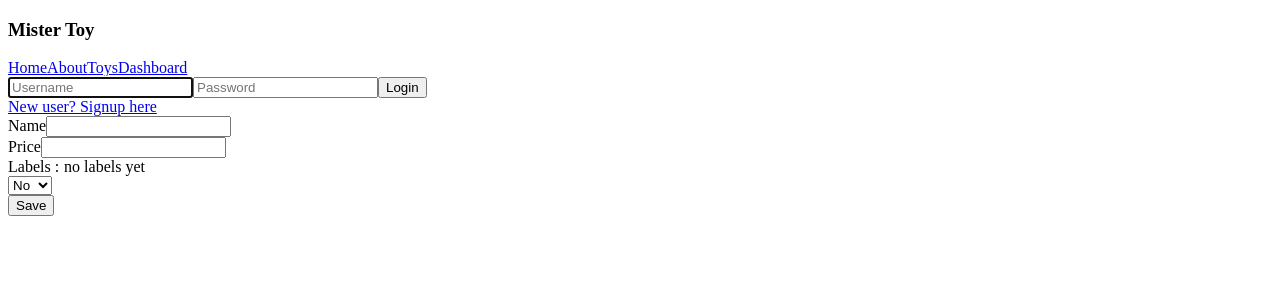
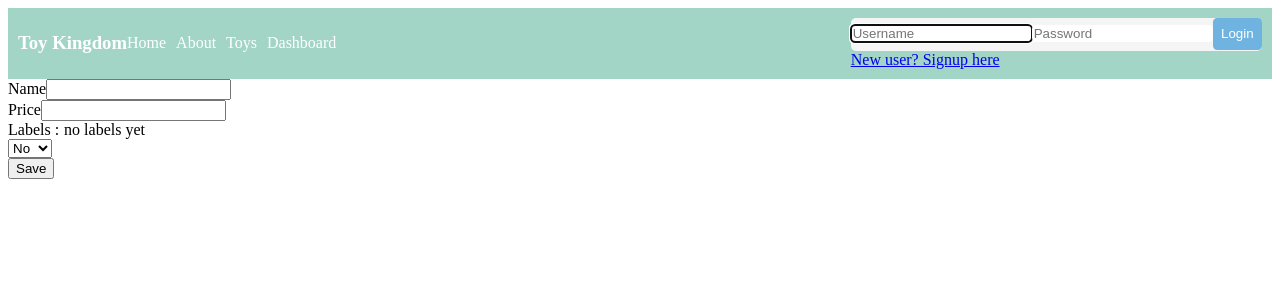
Before and after one commit to Haim-Braunstein/misterToy-frontend, a React (Vite) app: page /toy/edit in a window 1280 px wide. Shown: the top 300 px of the page. Built offline with nearby package versions, Linux system fonts and the light colour scheme.

Commit message:
Add style to app header

```diff
--- a/package.json
+++ b/package.json
@@ -10,6 +10,10 @@
     "preview": "vite preview"
   },
   "dependencies": {
+    "@emotion/react": "^11.11.4",
+    "@emotion/styled": "^11.11.5",
+    "@mui/material": "^5.15.14",
+    "@mui/system": "^5.15.14",
     "axios": "^1.6.8",
     "google-map-react": "^2.2.1",
     "react": "^18.2.0",
--- /dev/null
+++ b/src/assets/style/cmps/Appheader.css
@@ -0,0 +1,43 @@
+/* Header styles */
+.app-header {
+    background-color:#a2d5c6;
+    color: #fff;
+    padding: 0.625em;
+    justify-content: space-between;
+    align-items: center;
+  }
+
+  .app-header .header-container {
+    justify-content: space-between;
+    align-items: center;
+  }
+
+  .app-header h1 {
+    margin: 0;
+  }
+
+  .app-header .app-nav a {
+    color: #fff;
+    text-decoration: none;
+    margin-right: 0.625em;
+  }
+
+  .app-header .login-user {
+    align-items: center;
+  }
+
+  .app-header .login-user span {
+    margin-right: 0.625em;
+  }
+
+  .app-header .login-user button {
+    background-color: #fff;
+    color: #333;
+    border: none;
+    border-radius: 0.313em;
+    cursor: pointer;
+  }
+
+  .app-header .login-user button:hover {
+    background-color: #ddd;
+  }
--- /dev/null
+++ b/src/assets/style/cmps/LoginForm.css
@@ -0,0 +1,32 @@
+/* Header styles */
+
+
+  .login-layout {
+    display: flex;
+    align-items: center;
+  }
+
+
+  .login-form {
+    background-color: #f5f5f5;
+    border-radius: 0.313em;
+  }
+
+  .login-form input {
+    margin-bottom: 0.625em;
+    border: none;
+    border-radius: 0.313em;
+  }
+
+  .login-form button {
+    padding: 0.625em;
+    background-color: #6fb4e1;
+    color: #fff;
+    border: none;
+    border-radius: 0.313em;
+    cursor: pointer;
+  }
+
+  .login-form button:hover {
+    background-color: #5a9bcf;
+  }
--- a/src/assets/style/main.css
+++ b/src/assets/style/main.css
@@ -9,3 +9,5 @@
 @import '/src/assets/style/cmps/Dashboard.css';
 @import '/src/assets/style/cmps/UserMsg.css';
 @import '/src/assets/style/cmps/LabelsSelect.css';
+@import '/src/assets/style/cmps/Appheader.css';
+@import '/src/assets/style/cmps/LoginForm.css';
--- a/src/cmps/AppHeader.jsx
+++ b/src/cmps/AppHeader.jsx
@@ -21,10 +21,10 @@ export function AppHeader() {
     }
 
     return (
-        <header className="app-header full main-layout">
-            <section className="header-container">
-                <h1>Mister Toy</h1>
-                <nav className="app-nav">
+        <header className="app-header flex full main-layout">
+            <section className="header-container flex">
+                <h1>Toy Kingdom</h1>
+                <nav className="app-nav flex">
                     <NavLink to="/" >Home</NavLink>
                     <NavLink to="/about" >About</NavLink>
                     <NavLink to='/toy' >Toys</NavLink>
@@ -33,12 +33,12 @@ export function AppHeader() {
                 </nav>
             </section>
             {user ? (
-                < section >
+                < section className="login-user">
                     <span to={`/user/${user._id}`}>Hello {user.fullname}</span>
                     <button onClick={onLogout}>Logout</button>
                 </ section >
             ) : (
-                <section>
+                <section className="login-layout">
                     <LoginSignup />
                 </section>
             )}
--- a/src/cmps/LabelsSelect.jsx
+++ b/src/cmps/LabelsSelect.jsx
@@ -17,7 +17,7 @@ export function LabelsSelect({ onSetLabel, toyToEdit }) {
 
         <div className={`options-container  ${isOptionsModalOpen ? ' open' : ''}`}>
             {labels.map(label => <div onClick={() => onSetLabel(label)} key={label}>
-                {label} {toyToEdit.labels?.includes(label) ? '🟢' : ''}
+                {label} {toyToEdit.labels?.includes(label) ? '✔' : ''}
             </div>
             )}
         </div>
--- a/src/pages/ToyDetails.jsx
+++ b/src/pages/ToyDetails.jsx
@@ -2,7 +2,6 @@ import { useEffect, useState } from "react"
 import { Link, useNavigate, useParams } from "react-router-dom"
 import { toyService } from "../services/toy.service"
 import { showErrorMsg, showSuccessMsg } from "../services/event-bus.service"
-
 
 export function ToyDetails() {
     const params = useParams()
@@ -79,7 +78,8 @@ export function ToyDetails() {
                         ))}
                     </div>
                 )}
-                  <Link to={`/toy/edit/${_id}`}>Edit</Link>
+
+                <Link to={`/toy/edit/${_id}`}>Edit</Link>
                 <button className="back-btn" onClick={() => navigate('/toy')}>
                     Back to toy's list
                 </button>
--- a/src/pages/ToyIndex.jsx
+++ b/src/pages/ToyIndex.jsx
@@ -8,6 +8,7 @@ import { toyService } from "../services/toy.service"
 import { ToyList } from "../cmps/ToyList"
 import { ToyFilter } from "../cmps/ToyFilter"
 import { ToySort } from "../cmps/ToySort"
+
 
 
 export function ToyIndex() {
```
Also changed, not shown: 1 other file (tests, documents, lock files or other folders).
